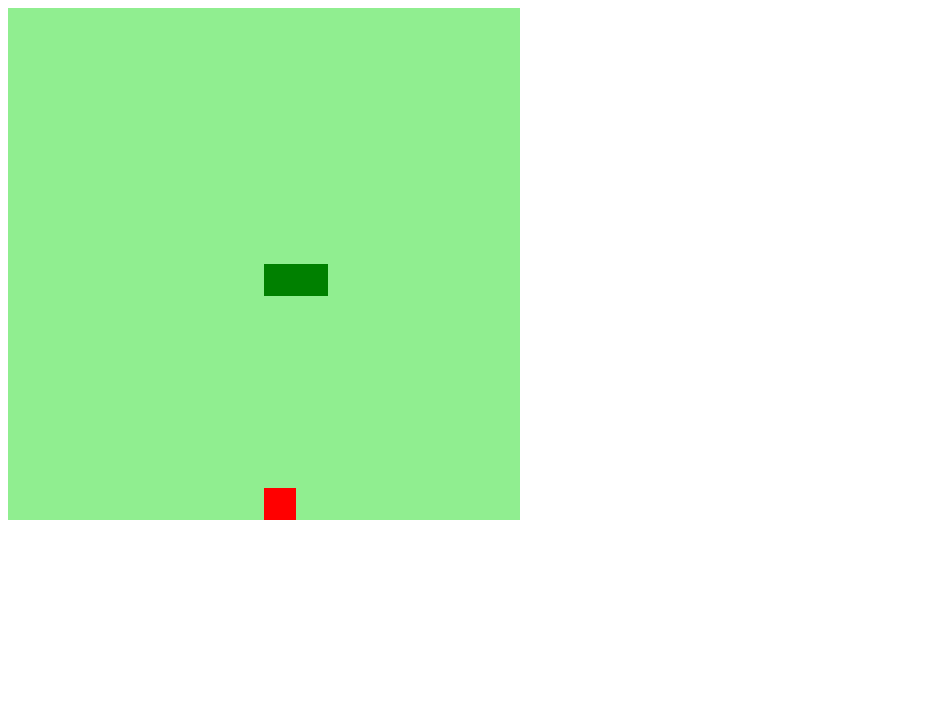
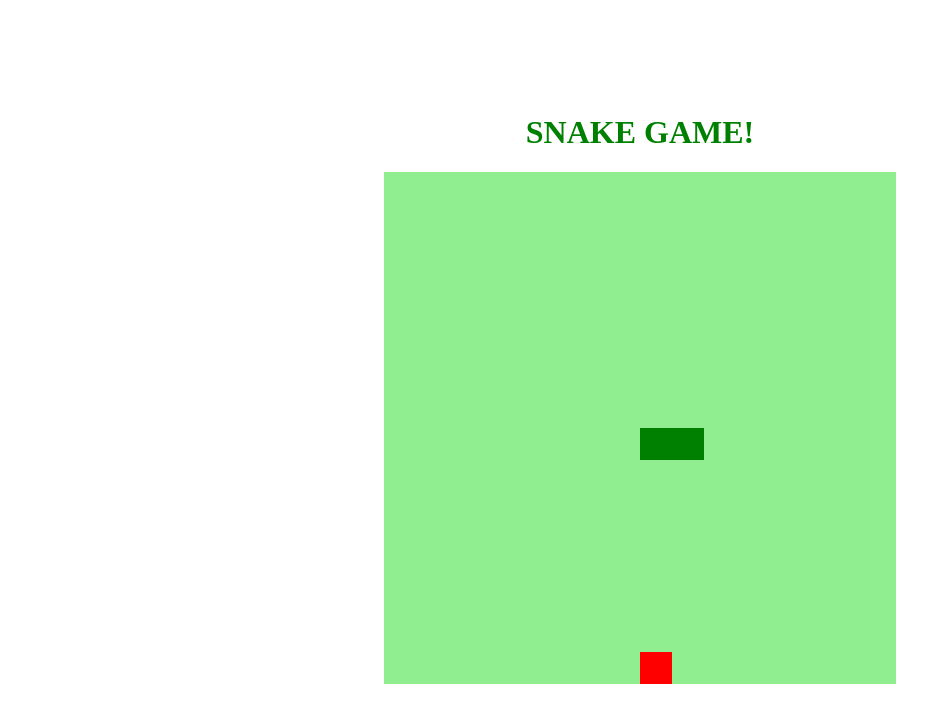
Before and after one commit to L4gares/SnakeGame, a plain HTML site: page index.html in a window 1280 px wide. Shown: the whole page, without its empty margins (0-951 px from the left). Drawn offline with Linux system fonts and the light colour scheme.

Commit message:
Last commit - CSS

```diff
--- a/index.html
+++ b/index.html
@@ -9,6 +9,8 @@
     <title>Snake Game</title>
 </head>
 <body>
+    <h1>SNAKE GAME!</h1>
+
     <canvas id="snake" width="512" height="512"></canvas>
 </body>
 
--- a/style.css
+++ b/style.css
@@ -0,0 +1,10 @@
+body{
+    height: 95vh;
+    width: 95;
+    display: flex;
+    justify-content: center;
+    align-items: center;
+    flex-direction: column;
+
+    color:green;
+}
```
